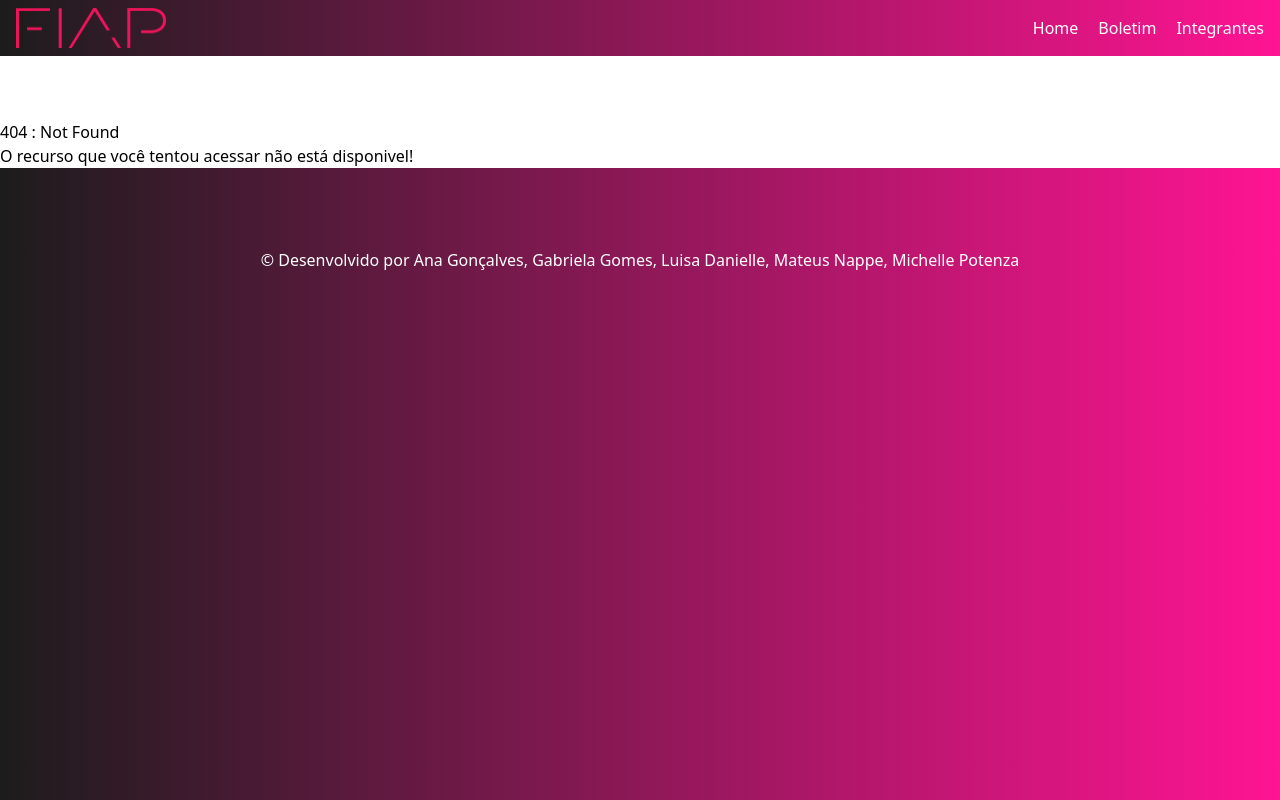
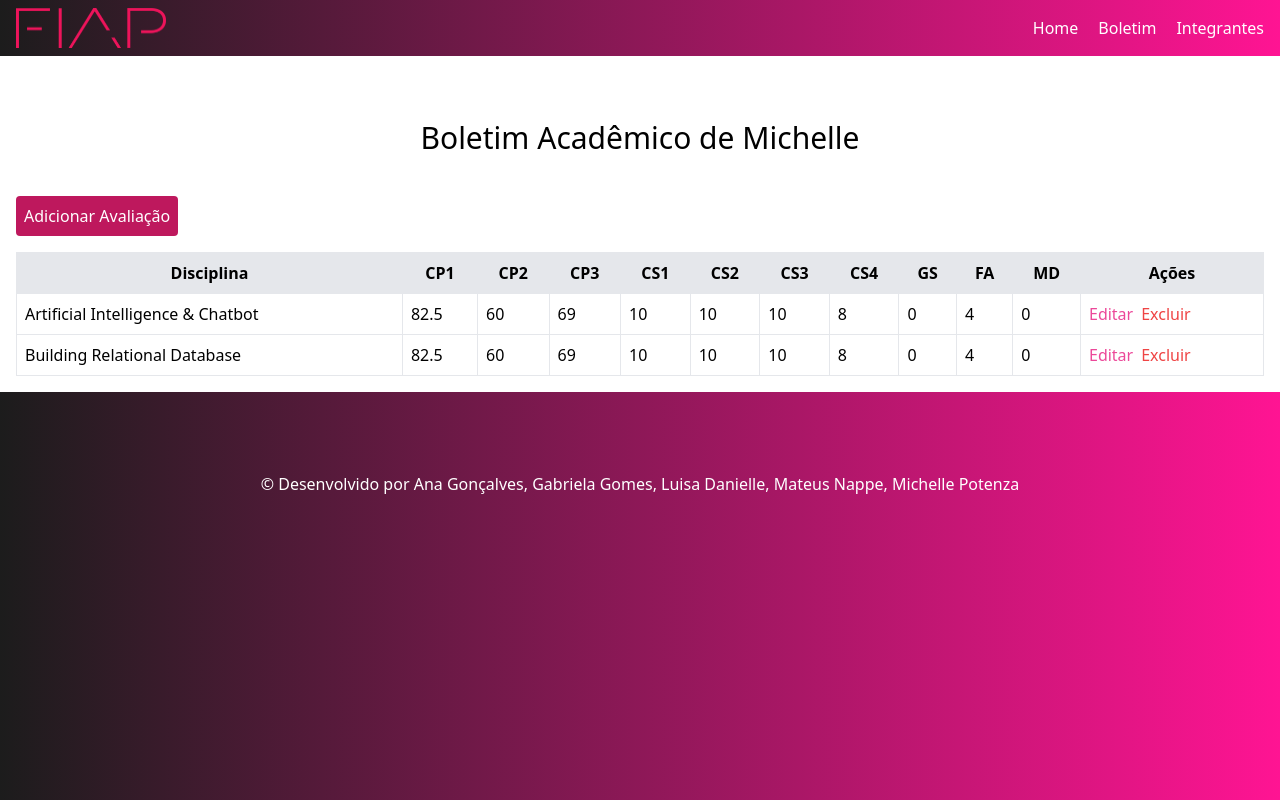
Before and after one commit to gabimezze/CP6-Portfolio, a Next.js app: page /pages/mi in a window 1280 px wide. Before the commit this address had no page. Shown: the top 800 px of the page. Built offline with nearby package versions, Linux system fonts and the light colour scheme.

Commit message:
adicionando rota da mi

```diff
--- /dev/null
+++ b/src/app/pages/mi/page.tsx
@@ -0,0 +1,10 @@
+import Table from '../../../components/Table/Table';
+
+export default function Boletim() {
+  return (
+    <div>
+      <h1 className=" text-3xl mt-16 font-mediu text-center mb-6">Boletim Acadêmico de Michelle</h1>
+      <Table />
+    </div>
+  );
+}
```
